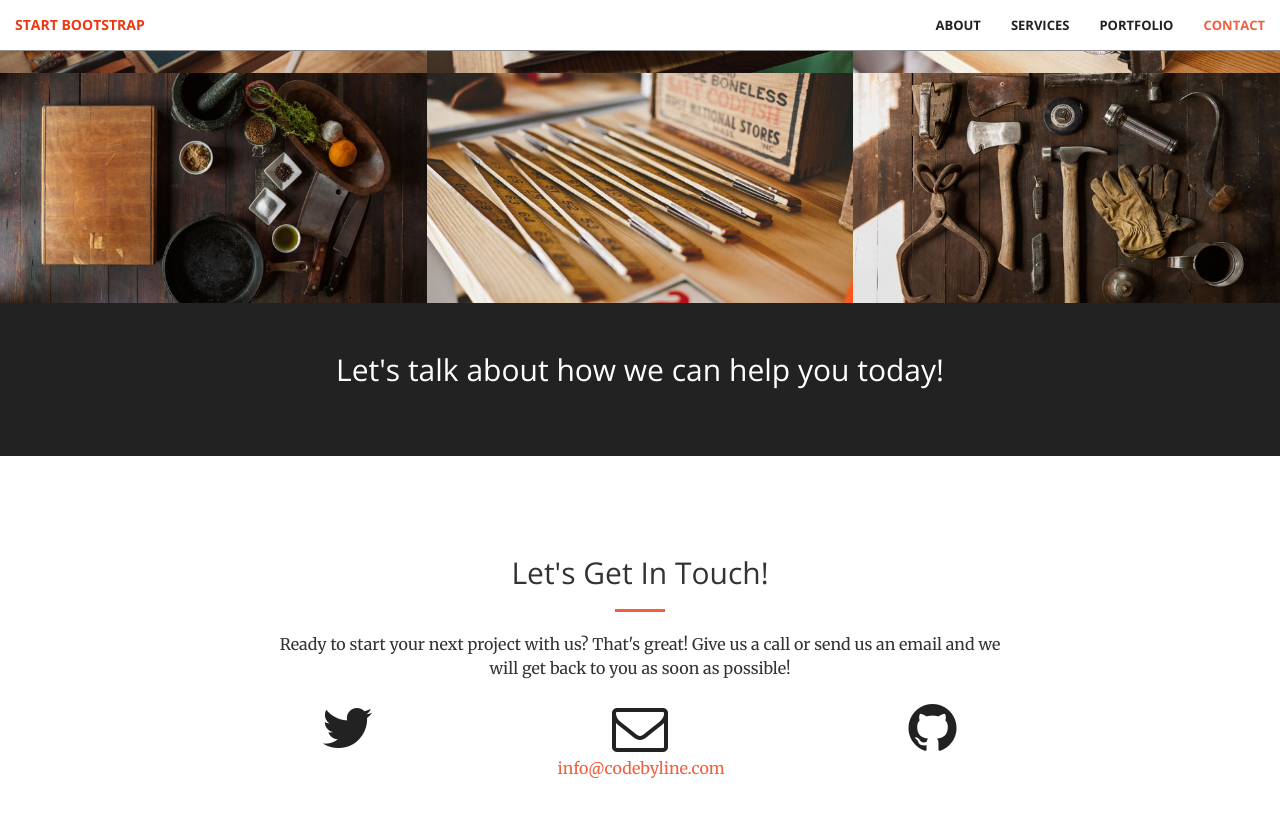
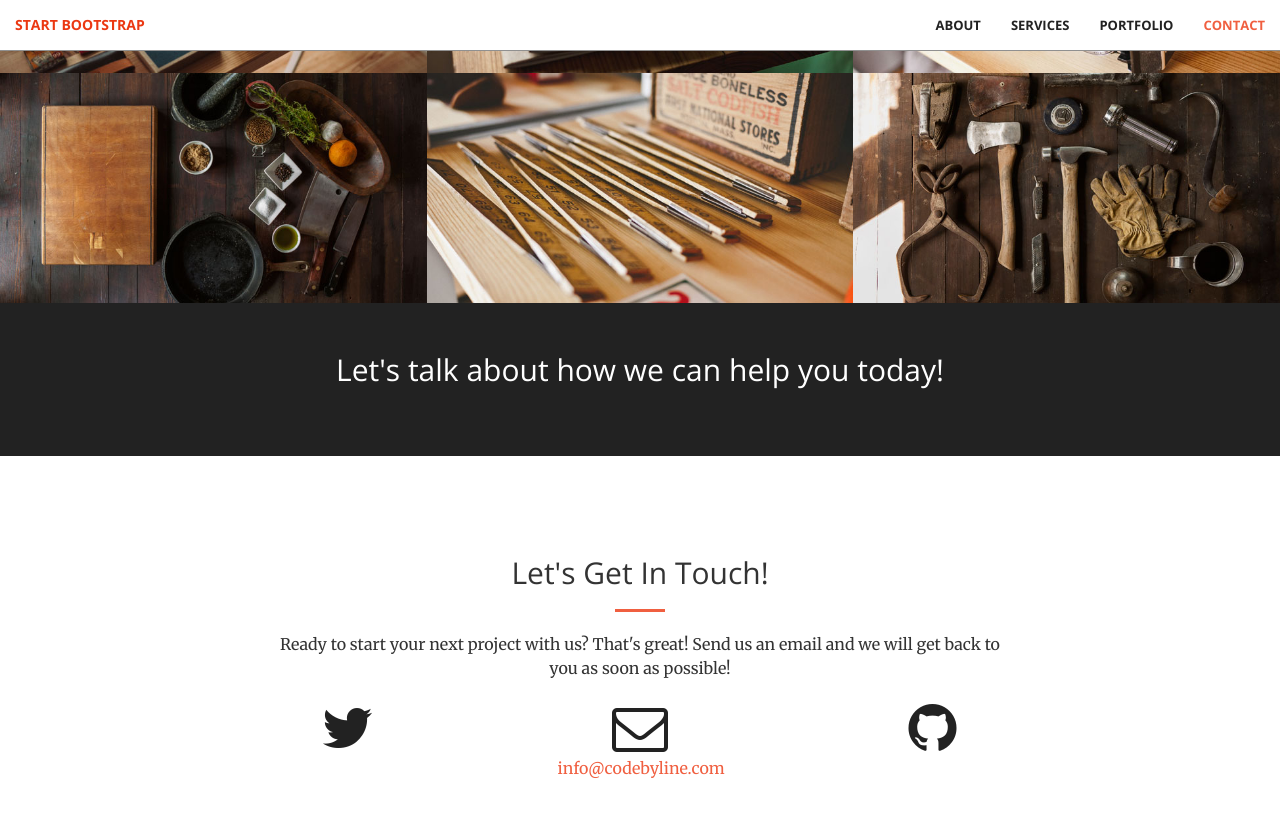
Before and after one commit to code-by-line/code-by-line.github.io, a Jekyll site: the page built from index.html, in a window 1280 px wide and 900 px high, scrolled down 1857 px. Shown: the top 817 px of the window. Built offline with Jekyll 4.4.1, drawn with Linux system fonts in a browser that asks for light colours.

Commit message:
Update contact.html

```diff
--- a/_includes/contact.html
+++ b/_includes/contact.html
@@ -4,7 +4,7 @@
             <div class="col-lg-8 col-lg-offset-2 text-center">
                 <h2 class="section-heading">Let's Get In Touch!</h2>
                 <hr class="primary">
-                <p>Ready to start your next project with us? That's great! Give us a call or send us an email and we will get back to you as soon as possible!</p>
+                <p>Ready to start your next project with us? That's great! Send us an email and we will get back to you as soon as possible!</p>
             </div>
         <div class="col-lg-2 col-lg-offset-2 text-center">
             <a href="https://twitter.com/{{ site.twitter_username }}">
```
